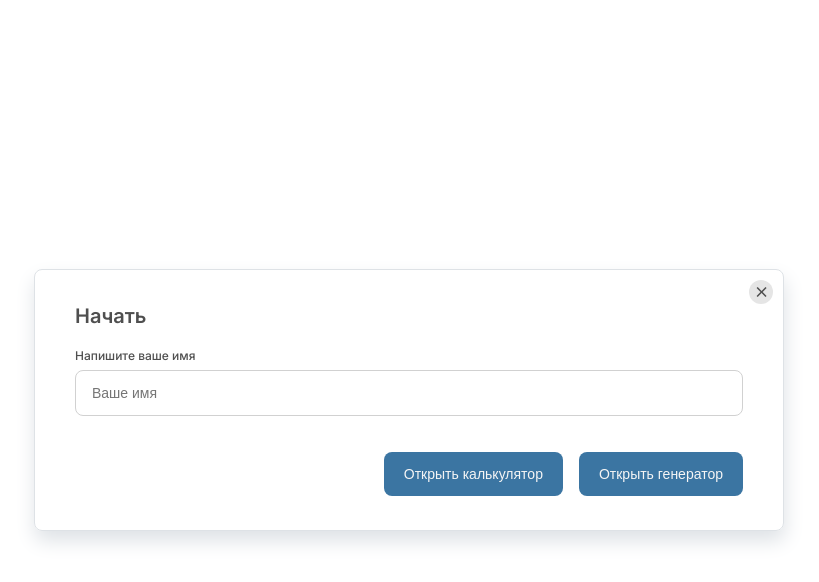
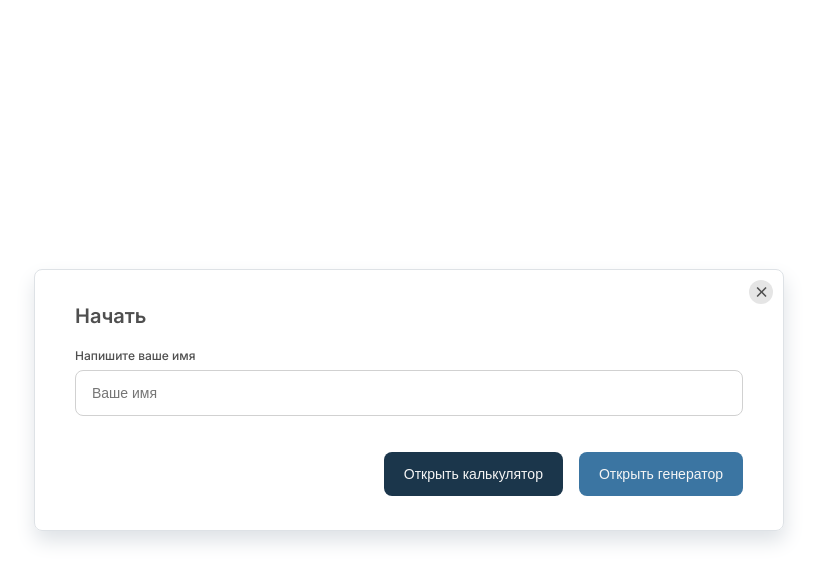
Before and after one commit to Reyka141/test-front-by-ekom, a Next.js app: page / in a window 1280 px wide. In both pictures the pointer is over the button "Открыть калькулятор". Shown: the top 582 px of the page, without its empty margins (231-1050 px from the left). Built offline with nearby package versions, Linux system fonts and the light colour scheme.

Commit message:
update src/app/globals.scss

```diff
--- a/src/app/globals.scss
+++ b/src/app/globals.scss
@@ -28,7 +28,7 @@ a {
 
 .btn {
   padding: 14px 20px !important;
-  background-color: #3B75A2 !important;
+  background-color: #3B75A2 ;
   border-radius: 8px !important;
   color: #F5F5F5 !important;
   font-weight: 500 !important;
@@ -36,7 +36,14 @@ a {
   border: none !important;
 
   cursor: pointer;
+
+  &:hover {
+    background-color: #1b364b
+  }
+
 }
+
+
 
 input {
   border: solid 1px #D1D1D1;
```
